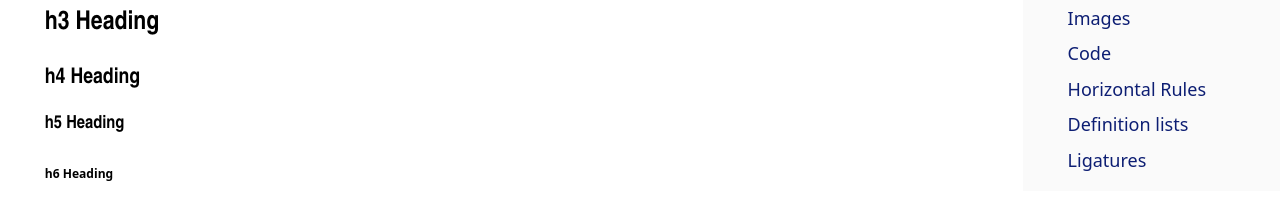
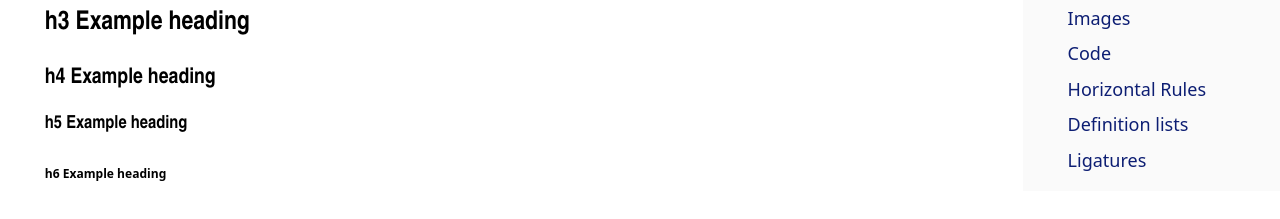
Before and after one commit to fagci/minimalistic-site-snippets, a plain HTML site: page index.html in a window 1280 px wide. Shown: the part 251-470 px from the top of the page. Drawn offline with Linux system fonts and the light colour scheme.

Commit message:
Update index.html

```diff
--- a/index.html
+++ b/index.html
@@ -27,10 +27,10 @@
     <main>
         <h1>Typography</h1>
         <h2>Headings</h2>
-        <h3>h3 Heading</h3>
-        <h4>h4 Heading</h4>
-        <h5>h5 Heading</h5>
-        <h6>h6 Heading</h6>
+        <h3>h3 Example heading</h3>
+        <h4>h4 Example heading</h4>
+        <h5>h5 Example heading</h5>
+        <h6>h6 Example heading</h6>
 
         <h2>Inline text elements</h2>
         <p>You can use the mark tag to <mark>highlight</mark> text.</p>
```
